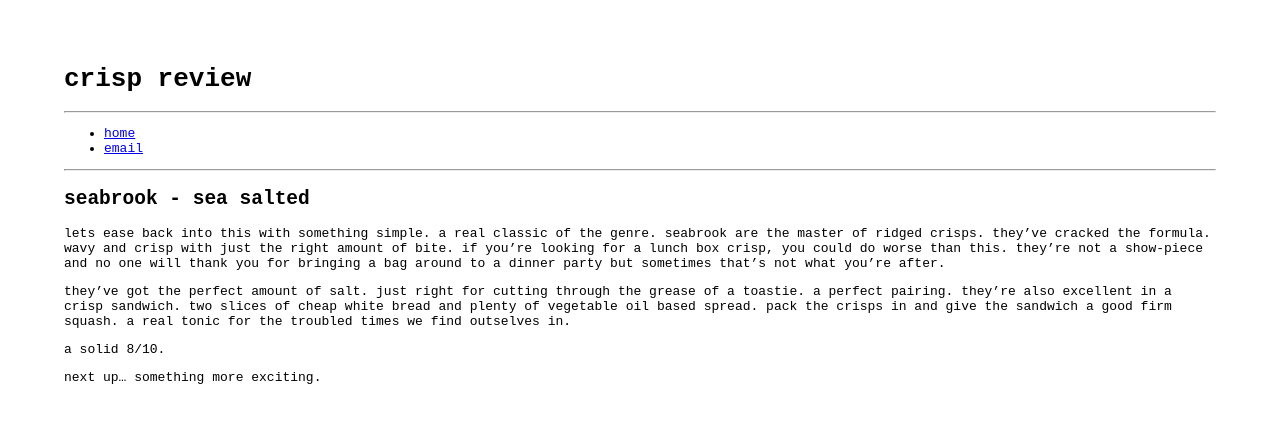
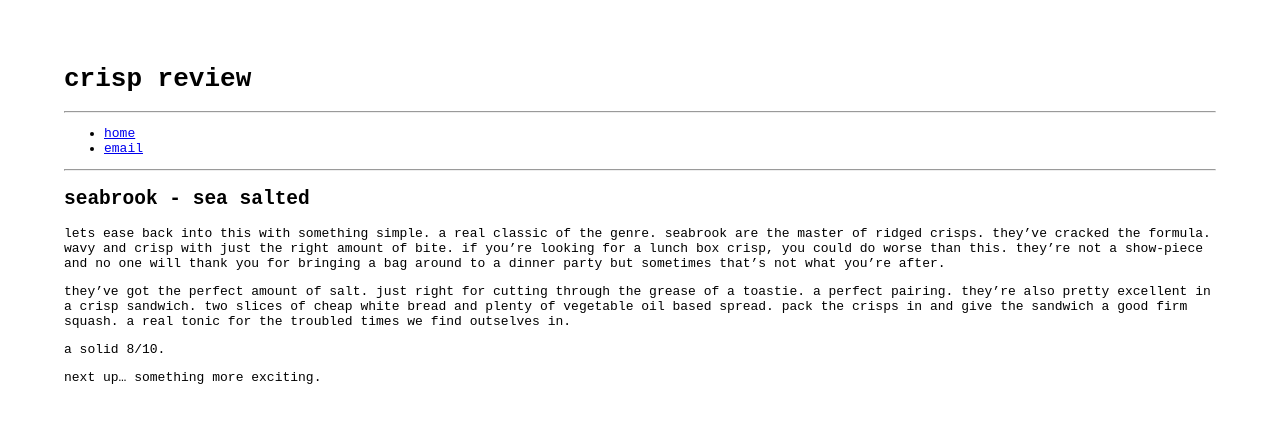
Before and after one commit to crispreview/crispreview.github.io, a Jekyll site: the page built from _posts/2023-12-19-seabrooks-sea-salted.markdown, in a window 1280 px wide. Shown: the top 423 px of the page. Built offline with Jekyll 4.4.1, drawn with Linux system fonts in a browser that asks for light colours.

Commit message:
Add files via upload

```diff
--- a/_posts/2023-12-19-seabrooks-sea-salted.markdown
+++ b/_posts/2023-12-19-seabrooks-sea-salted.markdown
@@ -8,7 +8,7 @@
 
 Lets ease back into this with something simple. A real classic of the genre. Seabrook are the master of ridged crisps. They've cracked the formula. Wavy and crisp with just the right amount of bite. If you're looking for a lunch box crisp, you could do worse than this. They're not a show-piece and no one will thank you for bringing a bag around to a dinner party but sometimes that's not what you're after.
 
-They've got the perfect amount of salt. Just right for cutting through the grease of a toastie. A perfect pairing. They're also excellent in a crisp sandwich. Two slices of cheap white bread and plenty of vegetable oil based spread. Pack the crisps in and give the sandwich a good firm squash. A real tonic for the troubled times we find outselves in.
+They've got the perfect amount of salt. Just right for cutting through the grease of a toastie. A perfect pairing. They're also pretty excellent in a crisp sandwich. Two slices of cheap white bread and plenty of vegetable oil based spread. Pack the crisps in and give the sandwich a good firm squash. A real tonic for the troubled times we find outselves in.
 
 A solid 8/10.
 
```
Also changed, not shown: _layouts/default.html (+9 -1 lines), 1 other file.
